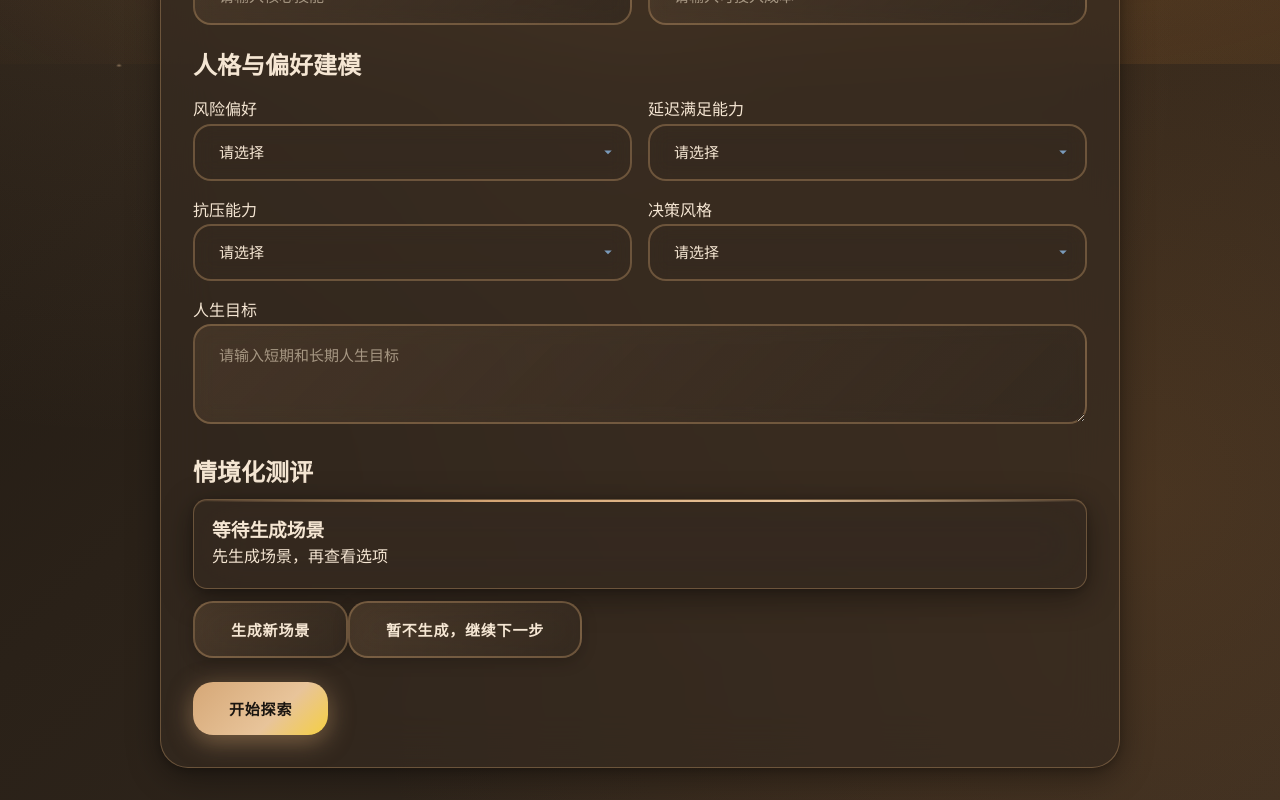
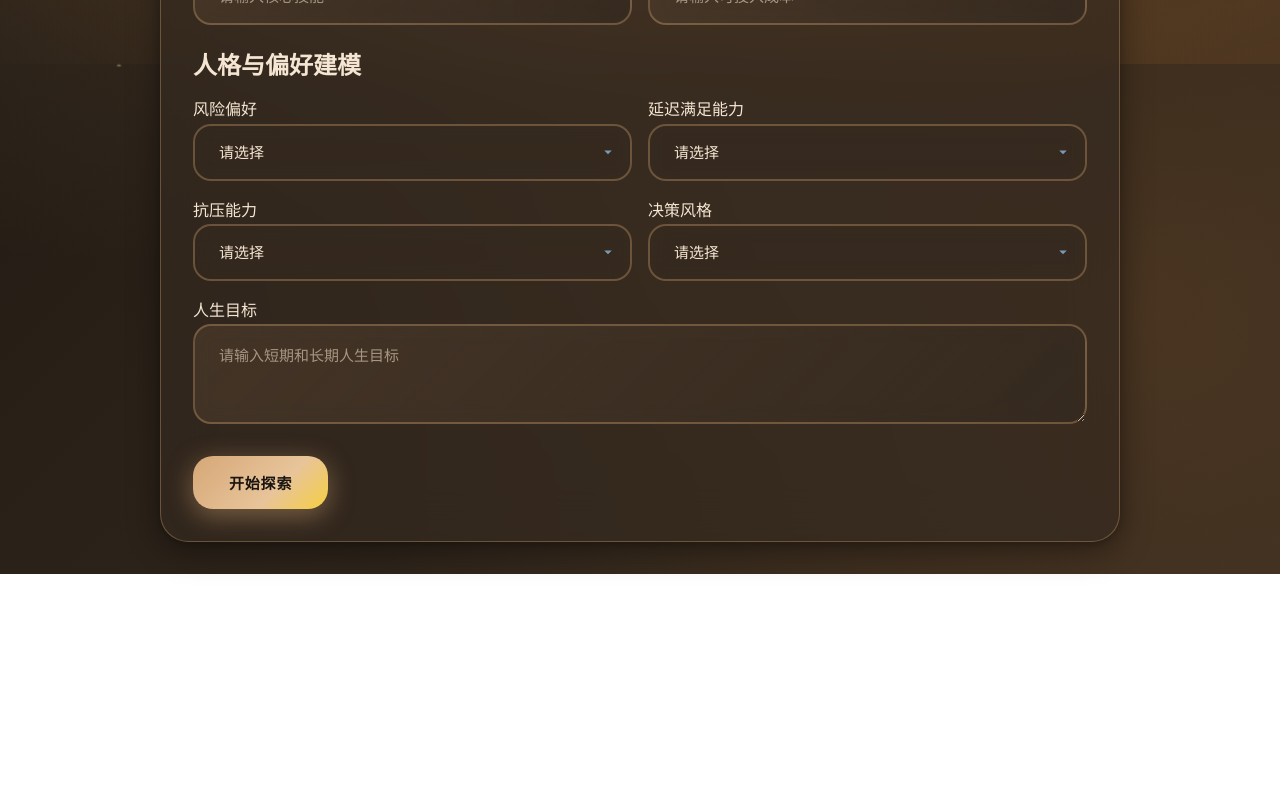
Before and after one commit to 3351777344-bot/The-Life, a Vue app: page / in a window 1280 px wide. Shown: the part 736-1536 px from the top of the page. After the commit the page ends 1310 px from the top, so only its background shows below. Built offline with nearby package versions, Linux system fonts and the light colour scheme.

Commit message:
删除情景化测评

```diff
--- a/src/App.vue
+++ b/src/App.vue
@@ -29,18 +29,7 @@
       <div v-if="currentView === 'genesis'">
         <GenesisView
           :userInfo="userInfo"
-          :isCardFlipped="isCardFlipped"
-          :currentScenario="currentScenario"
-          :statusMessage="statusMessage"
-          :scenarioError="scenarioError"
           @update:userInfo="(v) => (userInfo = v)"
-          @fetch-scenario="fetchScenario"
-          @flip-card="flipCard"
-          @select-option="selectOption"
-          @skip-scenario="skipScenario"
-          @mark-edit="markDataEditable"
-          @backup="backupLocalData"
-          @clear="clearLocalData"
           @start-destiny="goToDestinyTree"
         />
       </div>
@@ -194,7 +183,6 @@ import {
   resetJourneyState,
 } from "./services/journeyStateService";
 import {
-  requestScenario,
   requestRoutes,
   requestAdvisorReply,
   requestRegretReport,
@@ -250,7 +238,6 @@ const currentView = ref("genesis");
 const statusMessage = ref("");
 const statusType = ref("info");
 const routeGenerationError = ref("");
-const scenarioError = ref("");
 const reportError = ref("");
 const advisorError = ref("");
 
@@ -601,40 +588,6 @@ const goToConclusion = async () => {
 const goToGenesis = () => (currentView.value = "genesis");
 
 // Genesis handlers
-const fetchScenario = async () => {
-  scenarioError.value = "";
-  const result = await requestScenario(userInfo.value);
-  if (
-    result.ok &&
-    result.data?.scenario &&
-    Array.isArray(result.data?.options)
-  ) {
-    currentScenario.value = result.data;
-    setStatusMessage("新场景已生成");
-  } else if (!result.ok) {
-    scenarioError.value = result.error?.message || "场景生成失败，请稍后重试。";
-    setStatusMessage(scenarioError.value, "error");
-  }
-};
-const flipCard = () => (isCardFlipped.value = !isCardFlipped.value);
-const selectOption = (opt) => {
-  userInfo.value.decisionStyle = opt;
-  isCardFlipped.value = false;
-
-  // Apply attribute changes based on selected style
-  const styleImpacts = {
-    风险偏好型: { career: 10, finance: 5, growth: 15, health: -5 },
-    风险规避型: { career: 0, finance: 5, health: 10, relationship: 5 },
-    平衡型: { career: 5, finance: 8, relationship: 5, growth: 5, health: 5 },
-  };
-
-  const impacts = styleImpacts[opt] || {};
-  applyAttributeChanges(`选择决策风格：${opt}`, impacts);
-  incrementDecisionCount();
-
-  setStatusMessage(`决策风格已记录：${opt}`);
-};
-const skipScenario = () => setStatusMessage("已跳过场景");
 const markDataEditable = () => setStatusMessage("可以修改信息");
 const backupLocalData = () => {
   localStorage.setItem(
--- a/src/components/GenesisView.vue
+++ b/src/components/GenesisView.vue
@@ -108,31 +108,6 @@
         </div>
       </div>
 
-      <div class="form-section">
-        <h2>情境化测评</h2>
-        <div v-if="scenarioError" class="scenario-error">
-          <strong>场景生成失败</strong>
-          <p>{{ scenarioError }}</p>
-        </div>
-        <div class="card-flip" @click="$emit('flip-card')">
-          <div class="card-front glass-container">
-            <h3>{{ currentScenario.scenario || '等待生成场景' }}</h3>
-            <p>{{ currentScenario.scenario ? '点击卡片查看选项' : '先生成场景，再查看选项' }}</p>
-          </div>
-          <div class="card-back glass-container" v-if="isCardFlipped && currentScenario.options.length">
-            <div class="option" v-for="(option, index) in currentScenario.options" :key="index" @click="$emit('select-option', option.style)">
-              <span>{{ option.text }}</span>
-              <small>{{ option.style }}</small>
-            </div>
-          </div>
-          <div class="card-back glass-container" v-else-if="isCardFlipped">
-            <p class="empty-scenario">当前还没有可展示的选项，请先生成新的场景。</p>
-          </div>
-        </div>
-        <button class="btn btn-secondary" @click="$emit('fetch-scenario')">生成新场景</button>
-        <button class="btn btn-secondary" @click="$emit('skip-scenario')">暂不生成，继续下一步</button>
-      </div>
-
       <button class="btn btn-primary" @click="$emit('start-destiny')">开始探索</button>
     </div>
   </div>
@@ -140,8 +115,8 @@
 
 <script setup>
 import { reactive, watch } from 'vue'
-const props = defineProps(['userInfo','isCardFlipped','currentScenario','statusMessage','scenarioError'])
-const emit = defineEmits(['update:userInfo','fetch-scenario','flip-card','select-option','skip-scenario','mark-edit','backup','clear','start-destiny'])
+const props = defineProps(['userInfo'])
+const emit = defineEmits(['update:userInfo','start-destiny'])
 
 const local = reactive({ ...props.userInfo })
 
@@ -162,12 +137,4 @@ watch(local, (nv) => {
 .form-row { display:flex; gap:16px; margin-top:16px; }
 .form-group { flex:1; }
 .full-width { flex:1 1 100%; }
-.demo-hint { margin-top: 8px; color: var(--color-text-muted); font-size: 0.84rem; line-height: 1.5; }
-
-.card-flip { margin: 12px 0; }
-.card-front, .card-back { padding: 18px; border-radius: 14px; }
-.card-back .option { display:flex; justify-content:space-between; gap:12px; padding: 10px; margin-bottom: 8px; border-radius: 10px; cursor: pointer; }
-.scenario-error { margin: 12px 0; padding: 12px 14px; border-radius: 12px; background: rgba(255, 107, 107, 0.12); border: 1px solid rgba(255, 107, 107, 0.35); }
-.scenario-error strong { display:block; margin-bottom: 6px; }
-.scenario-error p { margin: 0; line-height: 1.5; }
 </style>
```
